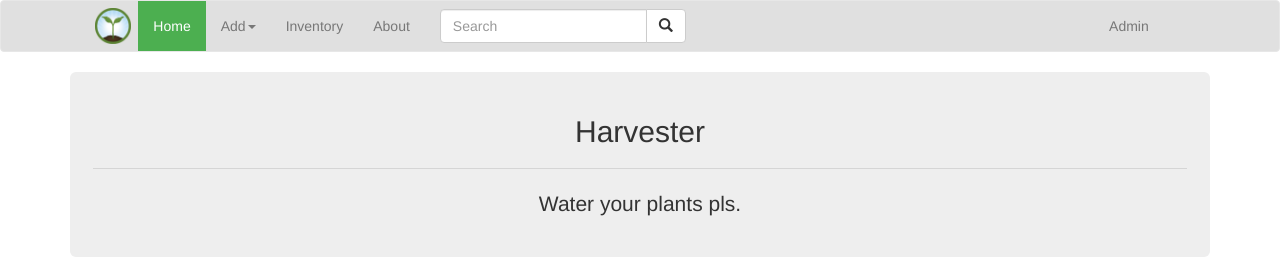
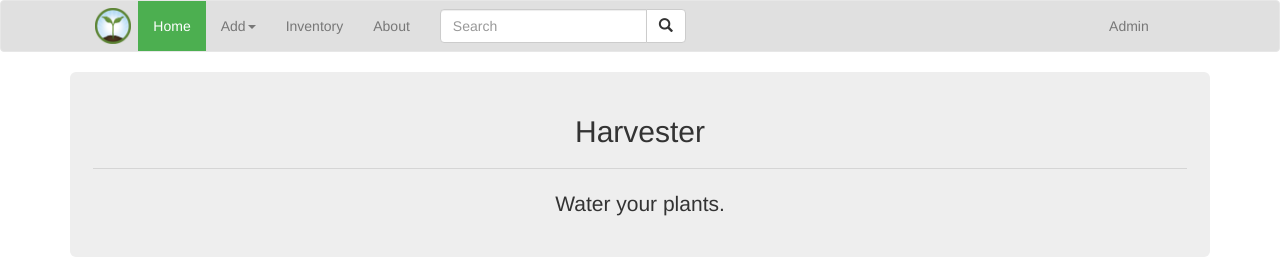
Before and after one commit to tbone255/harvester, an Angular app in the folder harvester_fe/harvesterApp/: page /home in a window 1280 px wide. Shown: the top 279 px of the page. Built offline with nearby package versions, Linux system fonts and the light colour scheme.

Commit message:
Update home.component.html

```diff
--- a/harvester_fe/harvesterApp/src/app/components/home/home.component.html
+++ b/harvester_fe/harvesterApp/src/app/components/home/home.component.html
@@ -2,7 +2,7 @@
   <div class="jumbotron">
     <h2>Harvester</h2>
     <hr>
-    <p>Water your plants pls.</p>
+    <p>Water your plants.</p>
   </div>
 
   <div class="container flex-container">
```
